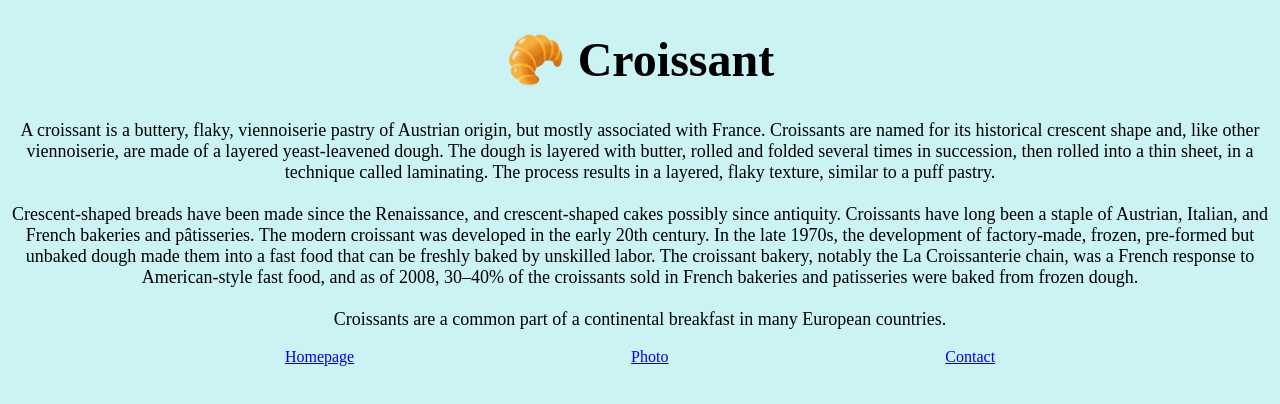
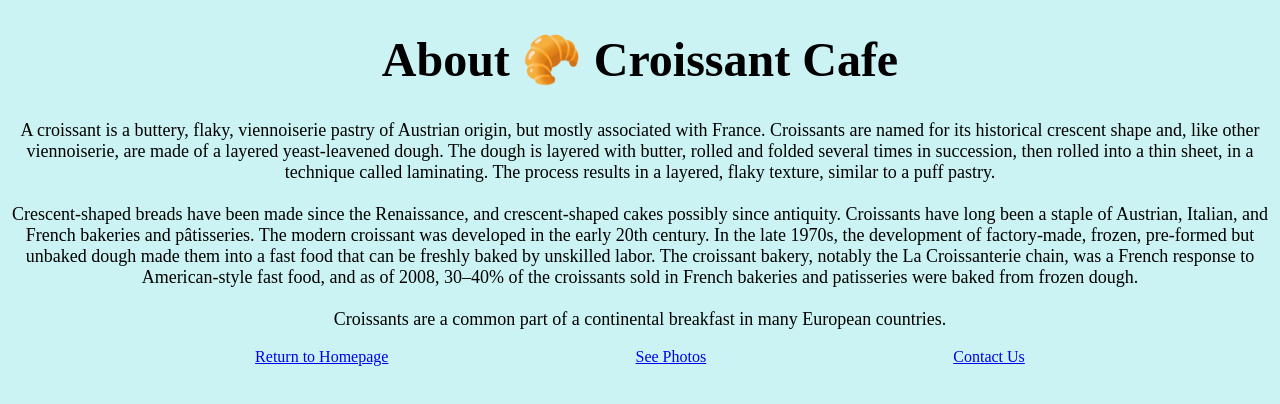
Before and after one commit to adobias7811/croissant-challenge, a plain HTML site: page index.html in a window 1280 px wide. Drawn offline with Linux system fonts and the light colour scheme.

Commit message:
Added SEO elements

```diff
--- a/index.html
+++ b/index.html
@@ -5,10 +5,14 @@
     <meta http-equiv="X-UA-Compatible" content="IE=edge" />
     <meta name="viewport" content="width=device-width, initial-scale=1.0" />
     <link rel="stylesheet" href="/src/styles.css" />
-    <title>Croissant Challenge</title>
+    <title>All About Delicious Croissants - CroissantCafe.com</title>
+    <meta
+      name="description"
+      content="Croissant Cafe is a local cafe that specializes in handcrafted croissants. Served with your favorite latte, stop by or learn more about our delicious selection."
+    />
   </head>
   <body>
-    <h1>🥐 Croissant</h1>
+    <h1>About 🥐 Croissant Cafe</h1>
     <p>
       A croissant is a buttery, flaky, viennoiserie pastry of Austrian origin,
       but mostly associated with France. Croissants are named for its historical
@@ -35,9 +39,9 @@
       countries.
     </p>
     <div class="links">
-      <a href="/index.html" class="link">Homepage</a>
-      <a href="/photo.html" class="link">Photo</a>
-      <a href="/contact.html" class="link">Contact</a>
+      <a href="/index.html" class="link">Return to Homepage</a>
+      <a href="/photo.html" class="link">See Photos</a>
+      <a href="/contact.html" class="link">Contact Us</a>
     </div>
   </body>
 </html>
```
Also changed, not shown: contact.html (+5 -4 lines), photo.html (+11 -5 lines), 1 other file.
